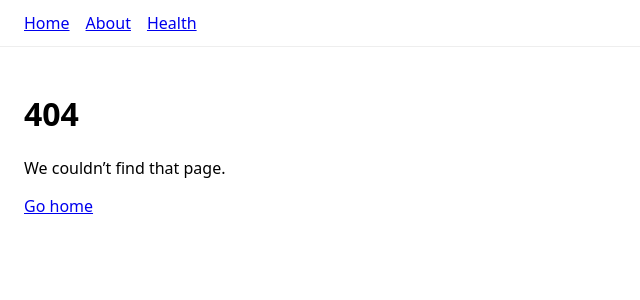
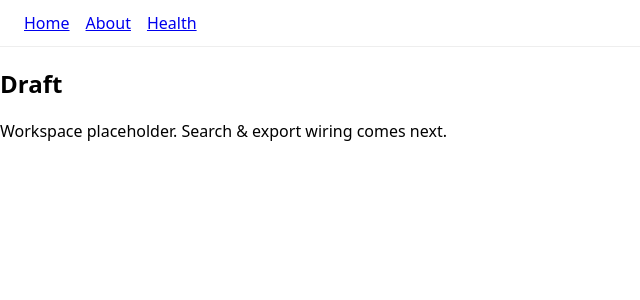
Before and after one commit to josephchalifoux/WestlawAI, a Next.js app: page /draft in a window 1280 px wide. Before the commit this address had no page. Shown: the top 300 px of the page, without its empty margins (0-640 px from the left). Built offline with nearby package versions, Linux system fonts and the light colour scheme.

Commit message:
Create page.tsx

```diff
--- /dev/null
+++ b/app/draft/page.tsx
@@ -0,0 +1,8 @@
+export default function DraftPage() {
+return (
+<div className="container py-10">
+<h2 className="text-2xl font-semibold tracking-tight">Draft</h2>
+<p className="mt-2 text-zinc-700">Workspace placeholder. Search & export wiring comes next.</p>
+</div>
+);
+}
```
